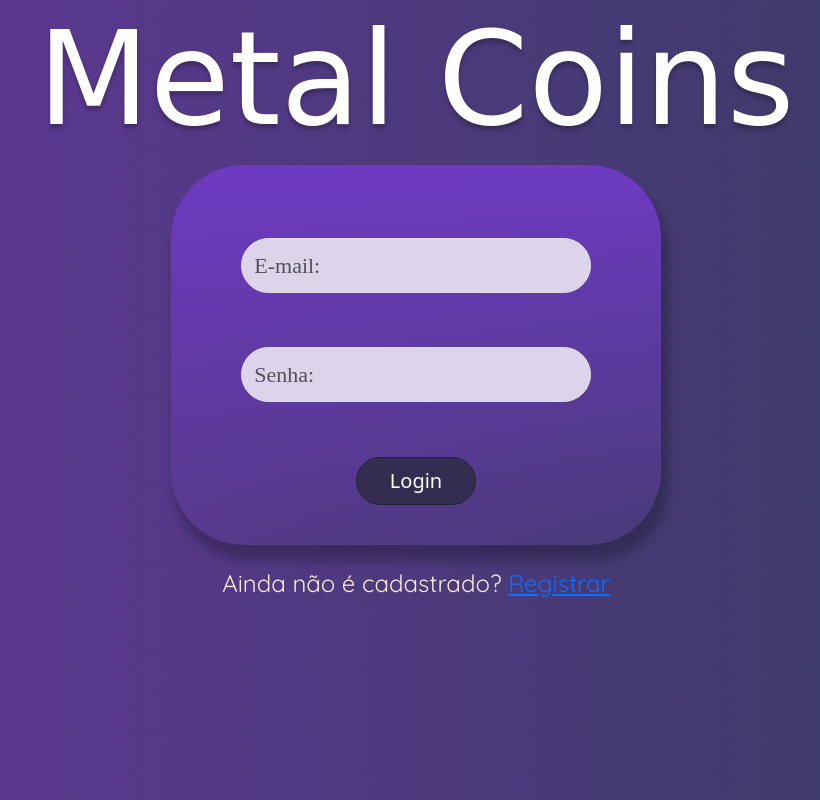
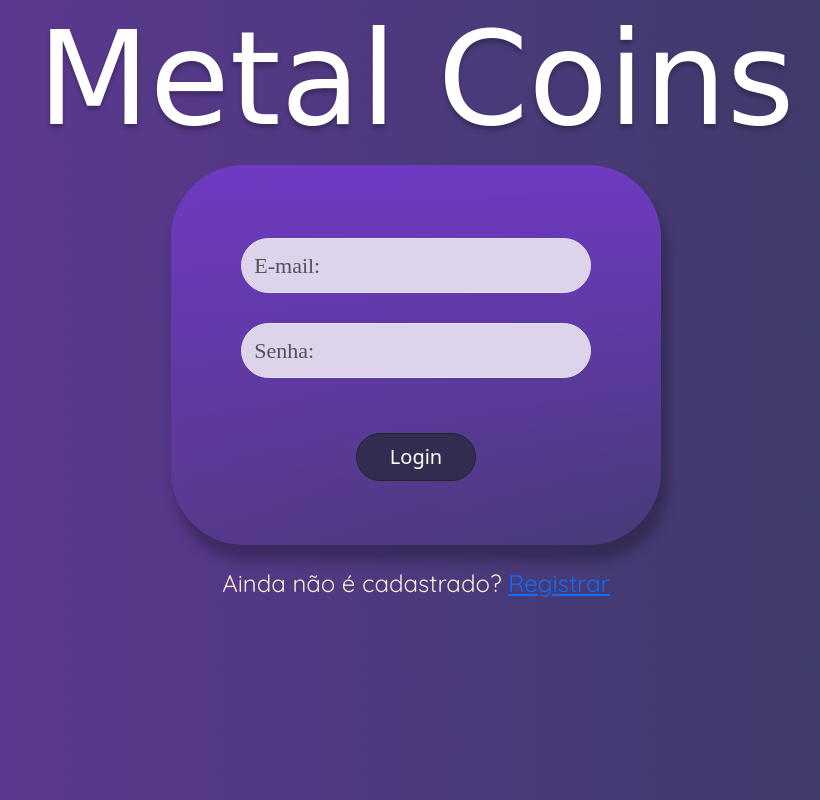
Before and after one commit to gladsonsimoes/MetalCoins, a PHP site: page / in a window 1280 px wide. Shown: the whole page, without its empty margins (224-1044 px from the left). Run offline with PHP 8.4, Linux system fonts and the light colour scheme; some web fonts are replaced.

Commit message:
algumas mudanças no index de login

```diff
--- a/index.php
+++ b/index.php
@@ -12,11 +12,8 @@ include_once('database/conexao.php');
     <meta name="viewport" content="width=device-width, initial-scale=1.0">
     <link href="https://cdn.jsdelivr.net/npm/bootstrap@5.3.0-alpha1/dist/css/bootstrap.min.css" rel="stylesheet"
         integrity="sha384-GLhlTQ8iRABdZLl6O3oVMWSktQOp6b7In1Zl3/Jr59b6EGGoI1aFkw7cmDA6j6gD" crossorigin="anonymous">
-    <link rel="preconnect" href="https://fonts.googleapis.com">
     <link rel="preconnect" href="https://fonts.gstatic.com" crossorigin>
     <link href="https://fonts.googleapis.com/css2?family=Irish+Grover&display=swap" rel="stylesheet">
-    <link rel="preconnect" href="https://fonts.googleapis.com">
-    <link rel="preconnect" href="https://fonts.googleapis.com">
     <link rel="preconnect" href="https://fonts.gstatic.com" crossorigin>
     <link href="https://fonts.googleapis.com/css2?family=Quicksand&display=swap" rel="stylesheet">
     <link rel="stylesheet" href="src/styles/login.css">
@@ -27,6 +24,7 @@ include_once('database/conexao.php');
 </head>
 
 <body style="background: linear-gradient(123.7deg, #7236AD -33.13%, #313C59 111.98%); height: 20px;">
+
     <div class="container" align="center">
         <div id="tituloMetalCoins">
             <h1 id="titulo">Metal Coins</h1>
@@ -43,7 +41,7 @@ include_once('database/conexao.php');
                         <input type="email" name="email" class="form-control rounded-pill ex3" placeholder="E-mail:"
                             required autocomplete="off" />
                     </div>
-                    <br>
+
                     <div class="col-9">
                         <input type="password" name="password" class="form-control rounded-pill ex1"
                             placeholder="Senha:" minlength="8" required />
@@ -55,7 +53,6 @@ include_once('database/conexao.php');
             </div>
             <br>
         </div>
-
         <br>
         <div>
             <h4 class="form-check-label fn">Ainda não é cadastrado? <a href="src/views/cadastro.php">Registrar</a></h4>
```
